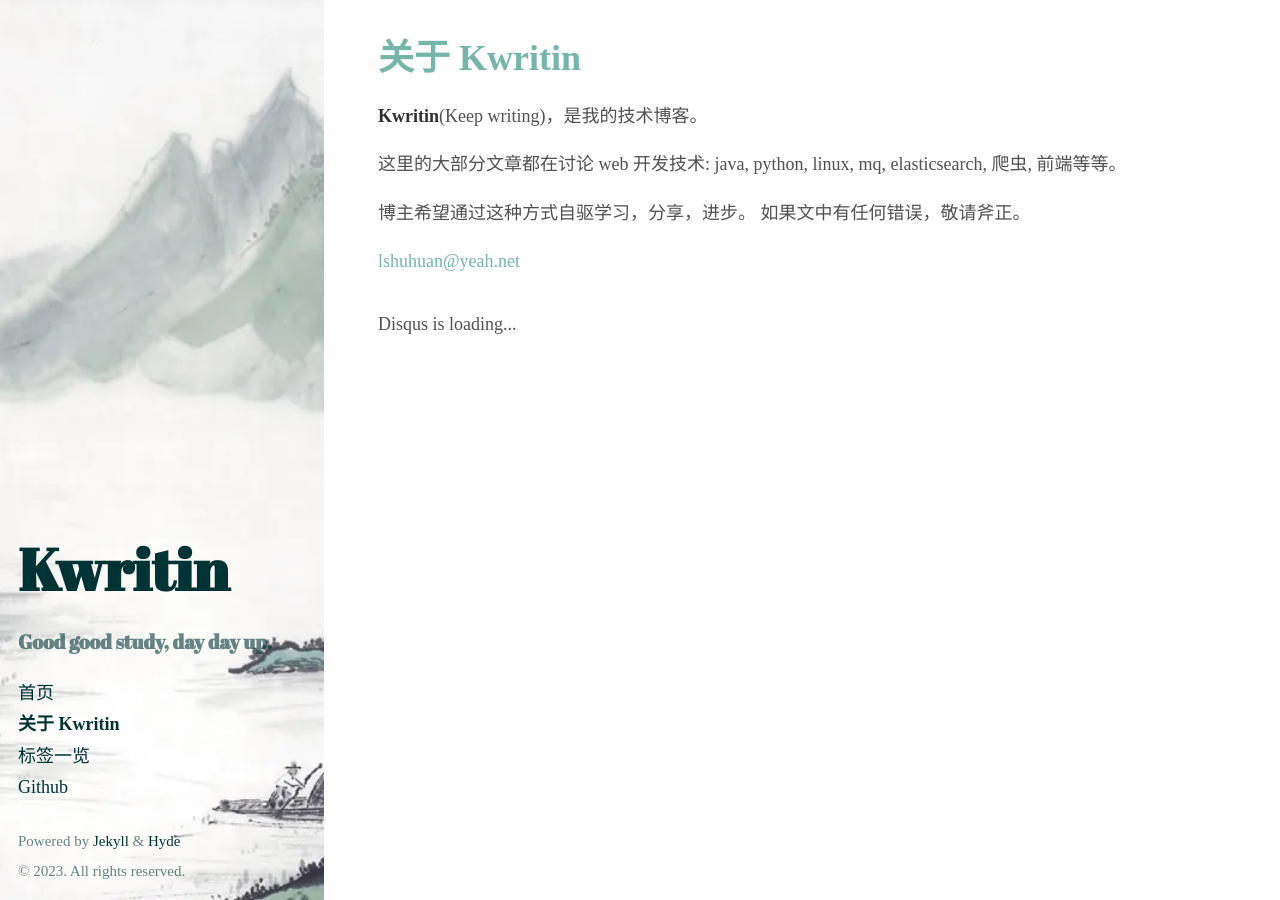
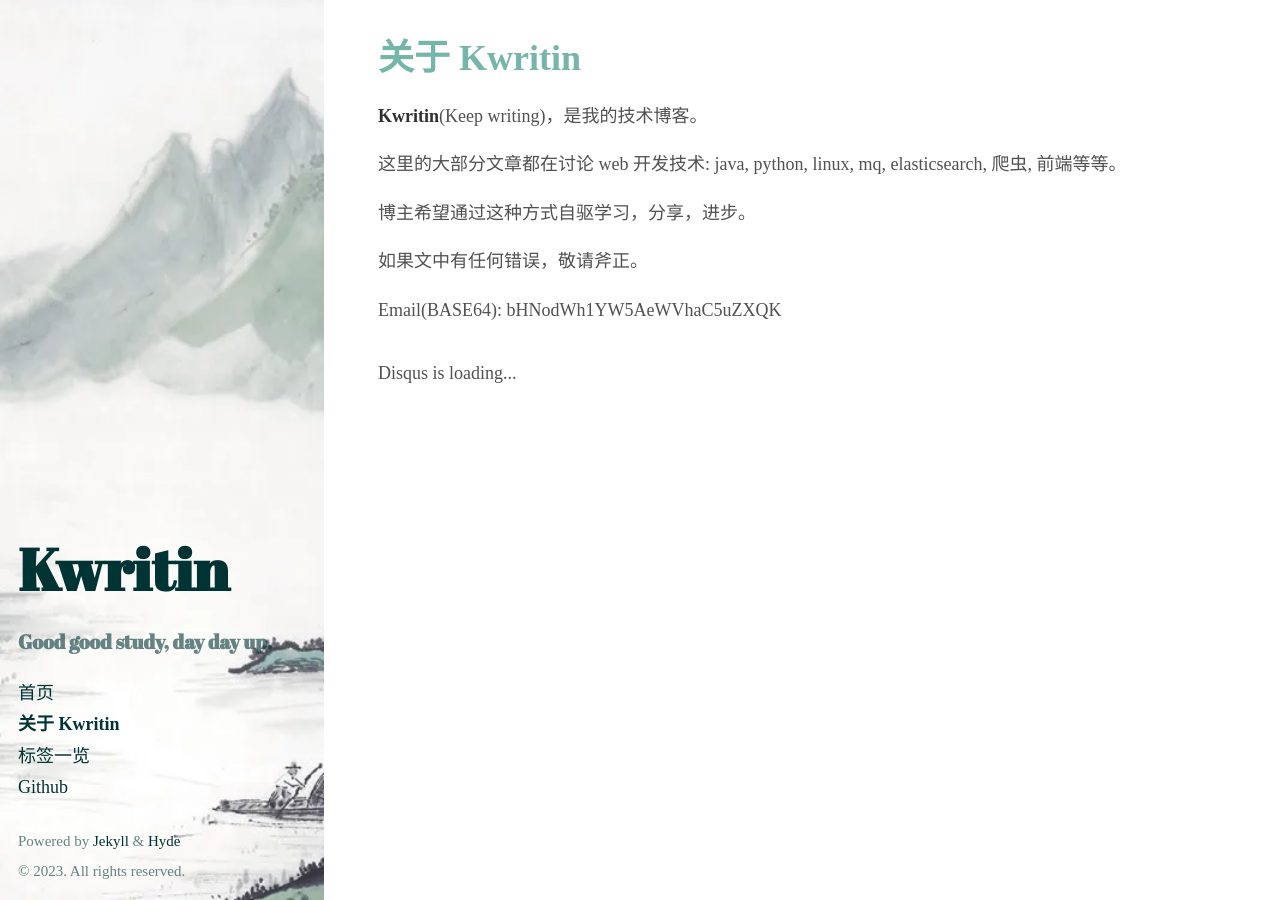
Before and after one commit to toien/toien.github.io, a Jekyll site: the page built from about.md, in a window 1280 px wide. Built offline with Jekyll 4.4.1, drawn with Linux system fonts in a browser that asks for light colours; comment, search, counter and statistics services are not loaded.

Commit message:
Update about.md

```diff
--- a/about.md
+++ b/about.md
@@ -8,9 +8,10 @@ title: 关于 Kwritin
 这里的大部分文章都在讨论 web 开发技术: java, python, linux, mq, elasticsearch, 爬虫, 前端等等。
 
 博主希望通过这种方式自驱学习，分享，进步。
+
 如果文中有任何错误，敬请斧正。
 
-<a href="mailto:lshuhuan@yeah.net">lshuhuan@yeah.net</a>
+Email(BASE64): bHNodWh1YW5AeWVhaC5uZXQK
 
 {% assign dq_url = site.url | append: page.url %}
 
```
